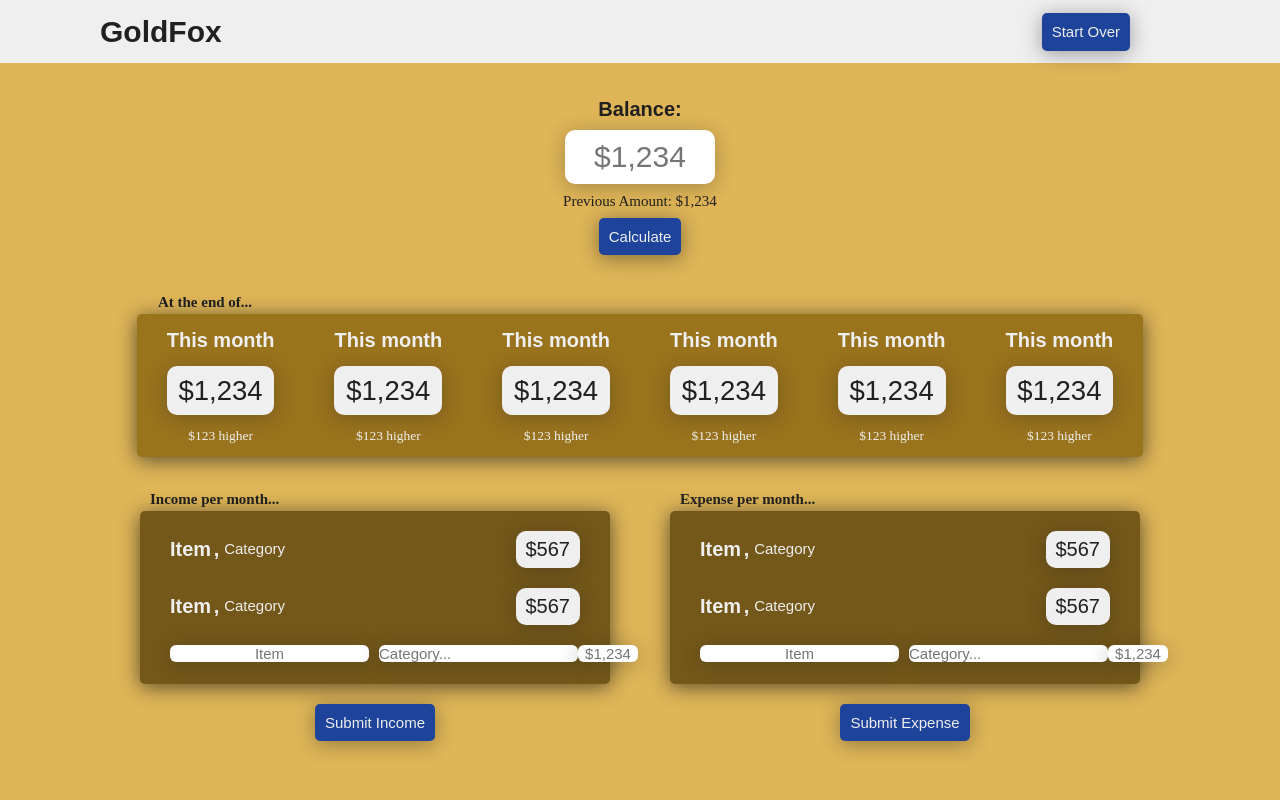
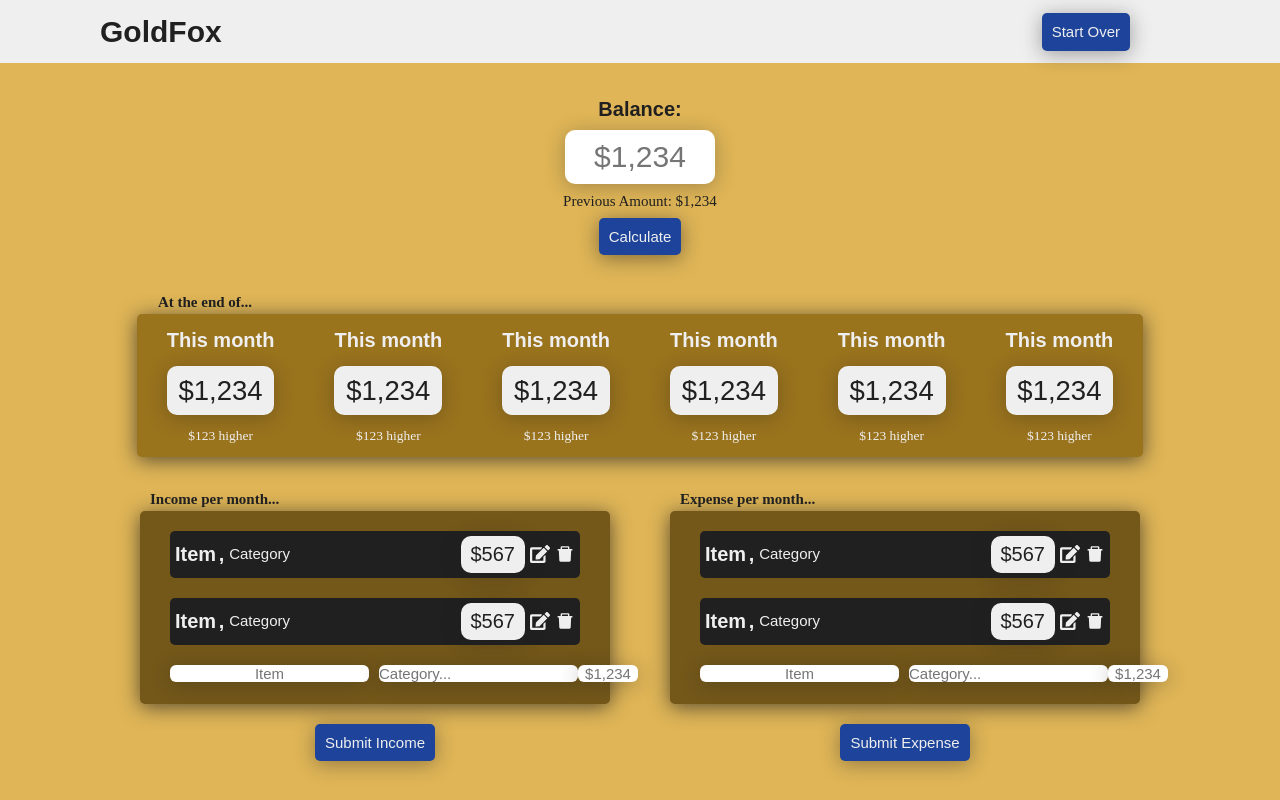
Before and after one commit to joshua-rdrgz/goldfox, a React (Create React App) app: page / in a window 1280 px wide. Built offline with nearby package versions, Linux system fonts and the light colour scheme.

Commit message:
Add Edit/Delete Icons to Inc-Exp Items

```diff
--- a/package.json
+++ b/package.json
@@ -13,8 +13,10 @@
     "node-sass": "^7.0.3",
     "react": "^18.2.0",
     "react-dom": "^18.2.0",
+    "react-icons": "^4.4.0",
     "react-scripts": "5.0.1",
     "typescript": "^4.8.3",
+    "typescript-plugin-css-modules": "^3.4.0",
     "web-vitals": "^2.1.4"
   },
   "scripts": {
--- a/src/components/budget/expense/ExpenseItems.tsx
+++ b/src/components/budget/expense/ExpenseItems.tsx
@@ -1,4 +1,6 @@
 import React from "react";
+import { AiFillDelete } from 'react-icons/ai';
+import { FaEdit } from 'react-icons/fa';
 
 import Number from "../../utilities/Number";
 
@@ -11,11 +13,15 @@ const ExpenseItems = () => {
         <h5 className={classes["inc-exp__title"]}>Item</h5>
         <p className={classes["inc-exp__category"]}>Category</p>
         <Number className={classes["inc-exp__amount"]}>$567</Number>
+        <FaEdit className={classes["inc-exp__icon"]} />
+        <AiFillDelete className={classes["inc-exp__icon"]} />
       </div>
       <div className={classes["inc-exp__item"]}>
         <h5 className={classes["inc-exp__title"]}>Item</h5>
         <p className={classes["inc-exp__category"]}>Category</p>
         <Number className={classes["inc-exp__amount"]}>$567</Number>
+        <FaEdit className={classes["inc-exp__icon"]} />
+        <AiFillDelete className={classes["inc-exp__icon"]} />
       </div>
     </div>
   );
--- a/src/components/budget/income/IncomeItems.tsx
+++ b/src/components/budget/income/IncomeItems.tsx
@@ -1,4 +1,6 @@
 import React from "react";
+import { AiFillDelete } from "react-icons/ai";
+import { FaEdit } from "react-icons/fa";
 
 import Number from "../../utilities/Number";
 
@@ -11,11 +13,15 @@ const IncomeItems = () => {
         <h5 className={classes["inc-exp__title"]}>Item</h5>
         <p className={classes["inc-exp__category"]}>Category</p>
         <Number className={classes["inc-exp__amount"]}>$567</Number>
+        <FaEdit className={classes["inc-exp__icon"]} />
+        <AiFillDelete className={classes["inc-exp__icon"]} />
       </div>
       <div className={classes["inc-exp__item"]}>
         <h5 className={classes["inc-exp__title"]}>Item</h5>
         <p className={classes["inc-exp__category"]}>Category</p>
         <Number className={classes["inc-exp__amount"]}>$567</Number>
+        <FaEdit className={classes["inc-exp__icon"]} />
+        <AiFillDelete className={classes["inc-exp__icon"]} />
       </div>
     </div>
   );
--- a/src/styles/layout/budget/incexpitems.module.scss
+++ b/src/styles/layout/budget/incexpitems.module.scss
@@ -13,6 +13,9 @@
     justify-content: space-between;
     align-items: center;
     margin-top: 1rem;
+    background-color: $color-black;
+    border-radius: 0.5rem;
+    padding: 0.5rem;
     @include fontHeading($font-weight-regular, 1.5rem);
     // FOR DOTS
     max-width: 45rem;
@@ -32,4 +35,8 @@
   &__amount {
     @include designNumber(2rem);
   }
+  &__icon {
+    font-size: 2rem;
+    margin-left: 0.5rem;
+  }
 }
--- a/tsconfig.json
+++ b/tsconfig.json
@@ -18,7 +18,8 @@
     "resolveJsonModule": true,
     "isolatedModules": true,
     "noEmit": true,
-    "jsx": "react-jsx"
+    "jsx": "react-jsx",
+    "plugins": [{ "name": "typescript-plugin-css-modules" }]
   },
   "include": [
     "src"
```
Also changed, not shown: 1 other file (tests, documents, lock files or other folders).
